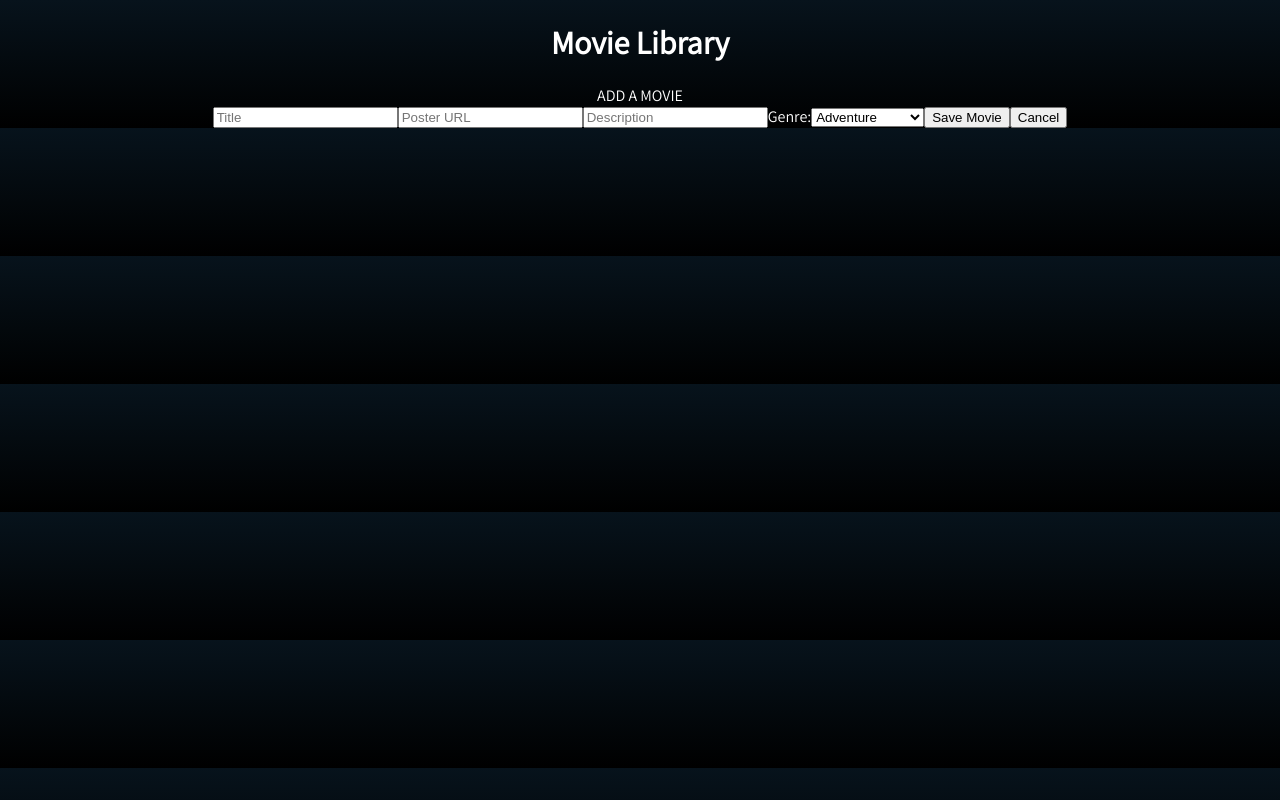
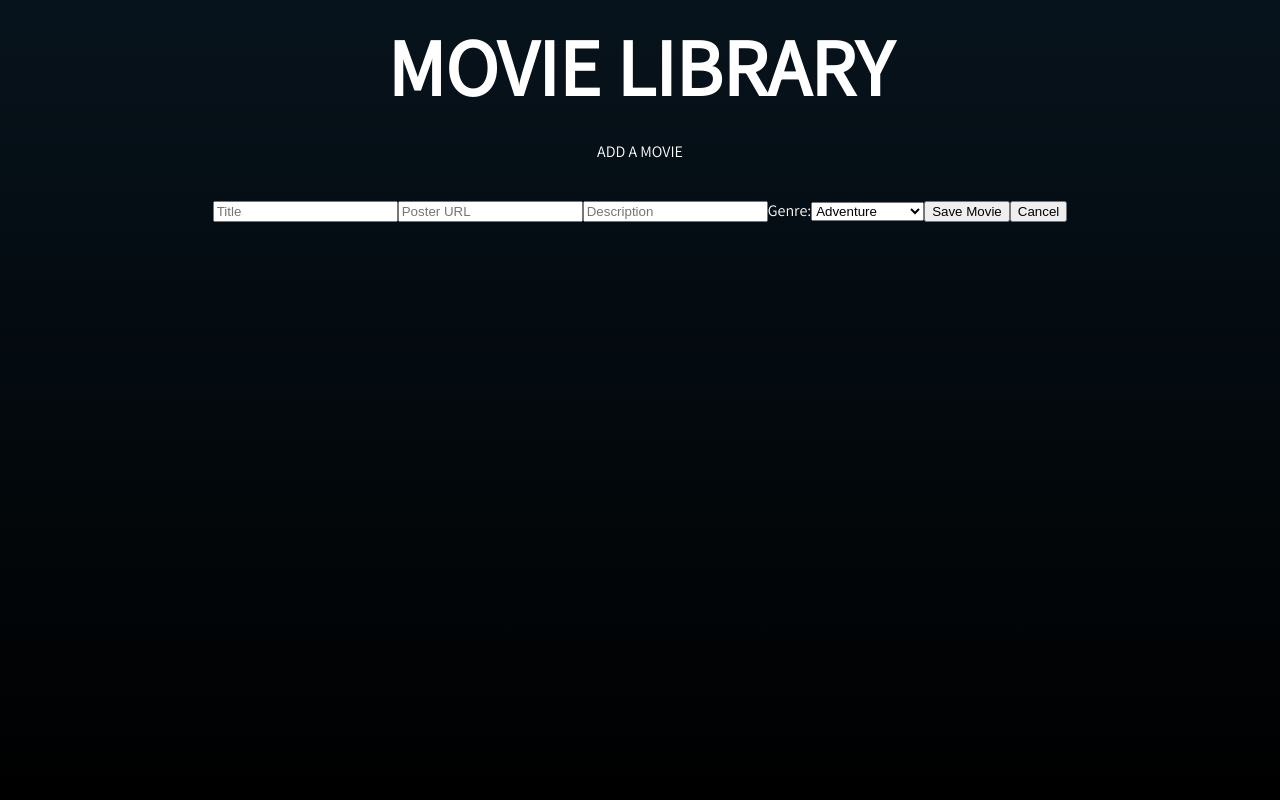
Before and after one commit to jordan-ashbacher/movie-sagas, a React (Create React App) app: page /#/add in a window 1280 px wide. Built offline with nearby package versions, Linux system fonts and the light colour scheme.

Commit message:
detail page styling and card layout

```diff
--- a/src/components/App/App.css
+++ b/src/components/App/App.css
@@ -1,5 +1,6 @@
 .App {
   text-align: center;
+  height: 100%;
 }
 
 
@@ -27,3 +28,21 @@ a {
   text-decoration: none;
   color: white;
 }
+
+nav {
+  margin-bottom: 30px;
+}
+
+.title {
+  font-size: 5rem;
+  margin: 5px;
+  text-transform: uppercase;
+}
+
+header {
+  display: flex;
+  flex-flow: column;
+  justify-content: space-around;
+  align-items: center;
+  height: 200px;
+}
--- a/src/components/App/App.jsx
+++ b/src/components/App/App.jsx
@@ -1,21 +1,24 @@
-import { HashRouter as Router, Route, Link } from "react-router-dom";
-import "./App.css";
-import MovieList from "../MovieList/MovieList";
-import MovieDetails from "../MovieDetails/MovieDetails";
-import AddMovie from "../AddMovie/AddMovie";
+import { HashRouter as Router, Route, Link } from "react-router-dom"
+import "./App.css"
+import MovieList from "../MovieList/MovieList"
+import MovieDetails from "../MovieDetails/MovieDetails"
+import AddMovie from "../AddMovie/AddMovie"
 
 function App() {
   return (
     <div className="App">
       <Router>
-        <h1 className='title'>
+        <header>
+          <h1 className="title">
             <Link to="/home">Movie Library</Link>
           </h1>
           <nav>
-          <span className='link'>
+            <span className="link">
               <Link to="/add">ADD A MOVIE</Link>
             </span>
           </nav>
+        </header>
+
         {/* Movie List / Home page*/}
         <Route path="/" exact>
           <MovieList />
@@ -35,7 +38,7 @@ function App() {
         </Route>
       </Router>
     </div>
-  );
+  )
 }
 
-export default App;
+export default App
--- a/src/components/MovieDetails/MovieDetails.css
+++ b/src/components/MovieDetails/MovieDetails.css
@@ -1,4 +1,34 @@
 .genreList {
+    display: flex;
+    flex-flow: row;
+    justify-content: center;
     list-style: none;
     padding: 0;
+    width: 300px;
 }
+
+li {
+    margin: 7px;
+}
+
+.detailsContainer {
+    display: flex;
+    flex-flow: column;
+    align-items: center;
+    height: 100%;
+}
+
+.cardDetailsContainer {
+    height: 400px;
+    width: 240px;
+}
+
+.detailsMedia {
+    height: 400px;
+    width: 240px;
+}
+
+.movieDescription {
+    width: 700px;
+    margin-top: 0;
+}
--- a/src/components/MovieDetails/MovieDetails.jsx
+++ b/src/components/MovieDetails/MovieDetails.jsx
@@ -1,6 +1,11 @@
 import "./MovieDetails.css";
 import { useSelector } from "react-redux";
 import { useHistory } from "react-router-dom";
+import Card from "@material-ui/core/Card"
+import CardActionArea from "@material-ui/core/CardActionArea"
+import CardContent from "@material-ui/core/CardContent"
+import CardMedia from "@material-ui/core/CardMedia"
+import Typography from "@material-ui/core/Typography"
 
 const MovieDetail = () => {
   const history = useHistory();
@@ -11,15 +16,22 @@ const MovieDetail = () => {
   }
 
   return (
-    <div key={movie.id}>
-      <h3>{movie.title}</h3>
-      <img src={movie.poster} alt={movie.title} />
-      <p>{movie.description}</p>
+    <div key={movie.id} className="detailsContainer">
+      <Card key={movie.id} className="cardDetailsContainer">
+        <CardActionArea>
+          <CardMedia
+            className="detailsMedia"
+            image={movie.poster}
+            title={movie.title}
+          />
+        </CardActionArea>
+      </Card>
       <ul className="genreList">
-        {movie.genres.map((genre) => {
-          return <li>{genre}</li>
+        {movie.genres.map((genre, i) => {
+          return <li key={i}>{genre}</li>
         })}
       </ul>
+      <p className="movieDescription">{movie.description}</p>
       <button onClick={handleClick}>Back to List</button>
     </div>
   );
--- a/src/components/MovieItem/MovieItem.css
+++ b/src/components/MovieItem/MovieItem.css
@@ -1,5 +1,5 @@
 .cardContainer {
-    height: 550px;
+    height: 500px;
     width: 340px;
     margin-bottom: 20px;
 }
@@ -10,11 +10,12 @@
 }
 
 .cardTitle {
-    background-color: black;
+    background: #03090d;
     font-family: 'Assistant', sans-serif;
 }
 
 .titleText {
     color: white;
     font-family: 'Assistant', sans-serif;
+    text-transform: uppercase;
 }
--- a/src/components/MovieItem/MovieItem.jsx
+++ b/src/components/MovieItem/MovieItem.jsx
@@ -16,7 +16,7 @@ const MovieItem = ({ movie }) => {
     dispatch({ type: "GET_DETAILS", payload: movie.id })
     setTimeout(() => {
       history.push("/details")
-    }, 10)
+    }, 20)
   }
 
   return (
@@ -29,11 +29,6 @@ const MovieItem = ({ movie }) => {
             title={movie.title}
           />
         </CardActionArea>
-        <CardContent className="cardTitle">
-          <Typography className="titleText" gutterBottom>
-            {movie.title}
-          </Typography>
-        </CardContent>
       </Card>
     </Grid>
 
--- a/src/index.css
+++ b/src/index.css
@@ -10,4 +10,5 @@ body {
   );
   color: white;
   font-family: "Assistant", sans-serif;
+  height: 100vh;
 }
```
Lines whose indentation alone changed are shown as unchanged.
